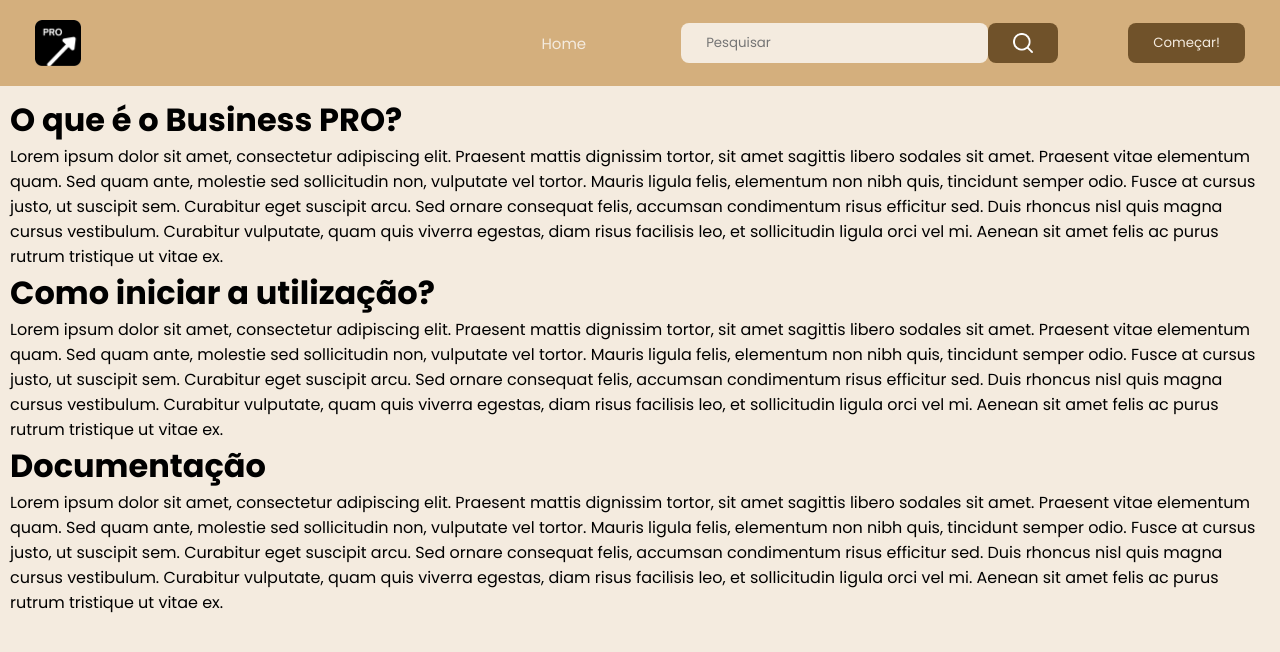
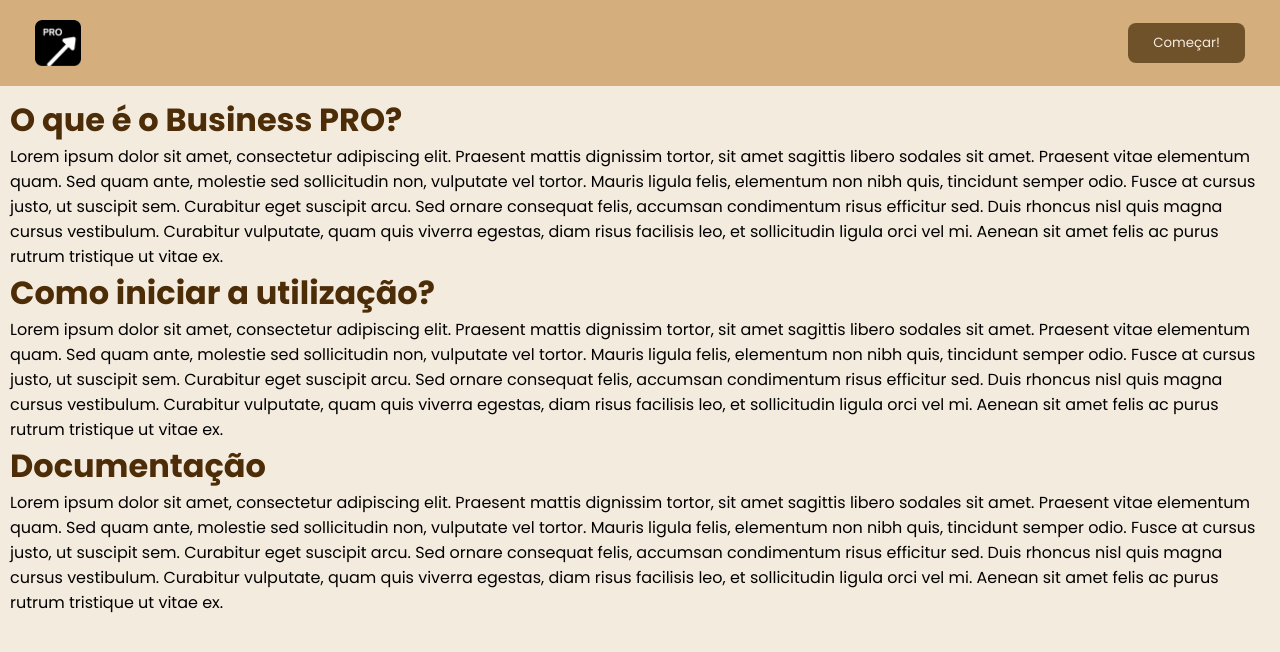
Before and after one commit to dfmrenato/businesspro, a PHP site: page / in a window 1280 px wide. Shown: the top 652 px of the page. Run offline with PHP 8.4, Linux system fonts and the light colour scheme.

Commit message:
Melhoria nas cores e ajustes e logon (V34)

```diff
--- a/css/style.css
+++ b/css/style.css
@@ -156,6 +156,10 @@ body {
     /*Corpo*/
     main {
         margin: 10px 10px;
+
+        h1 {
+            color: var(--cor-escura);
+        }
     }
 
 }
--- a/index.html
+++ b/index.html
@@ -7,7 +7,7 @@
 
         <link rel="stylesheet" href="css/style.css">
 
-        <title>Business PRO v33</title>
+        <title>Business PRO v34</title>
     </head>
     <body>
 
@@ -18,6 +18,7 @@
                     <a href=""><img src="img/BusinessPro.png" width="46px" height="46px"></a>
                 </div>
                 <ul class="Lista">
+                    <!--
                     <li><a href="" class="BotaoSecundario">Home</a></li>
                     <li>
                         <form id="CabecalhoPesquisa">
@@ -25,7 +26,8 @@
                             <button class="BotaoPrimario" type="submit"><img src="img/icone/pesquisa.png" width="20px" height="20px"></button>
                         </form>
                     </li>
-                    <li><a href=""><button class="BotaoPrimario">Começar!</button></a></li>
+                    -->
+                    <li><a href="logon"><button class="BotaoPrimario">Começar!</button></a></li>
                 </ul>
                 <div class="MenuIcone">
                     <button class="BotaoSecundario"><img src="img/icone/menu.png" width="20px" height="20px"></button>
--- a/logon.html
+++ b/logon.html
@@ -15,7 +15,7 @@
         <header>
             <nav>
                 <div class="Logo">
-                    <a href=""><img src="img/BusinessPro.png" width="46px" height="46px"></a>
+                    <a href="../"><img src="img/BusinessPro.png" width="46px" height="46px"></a>
                 </div>
             </nav>
         </header>
```
